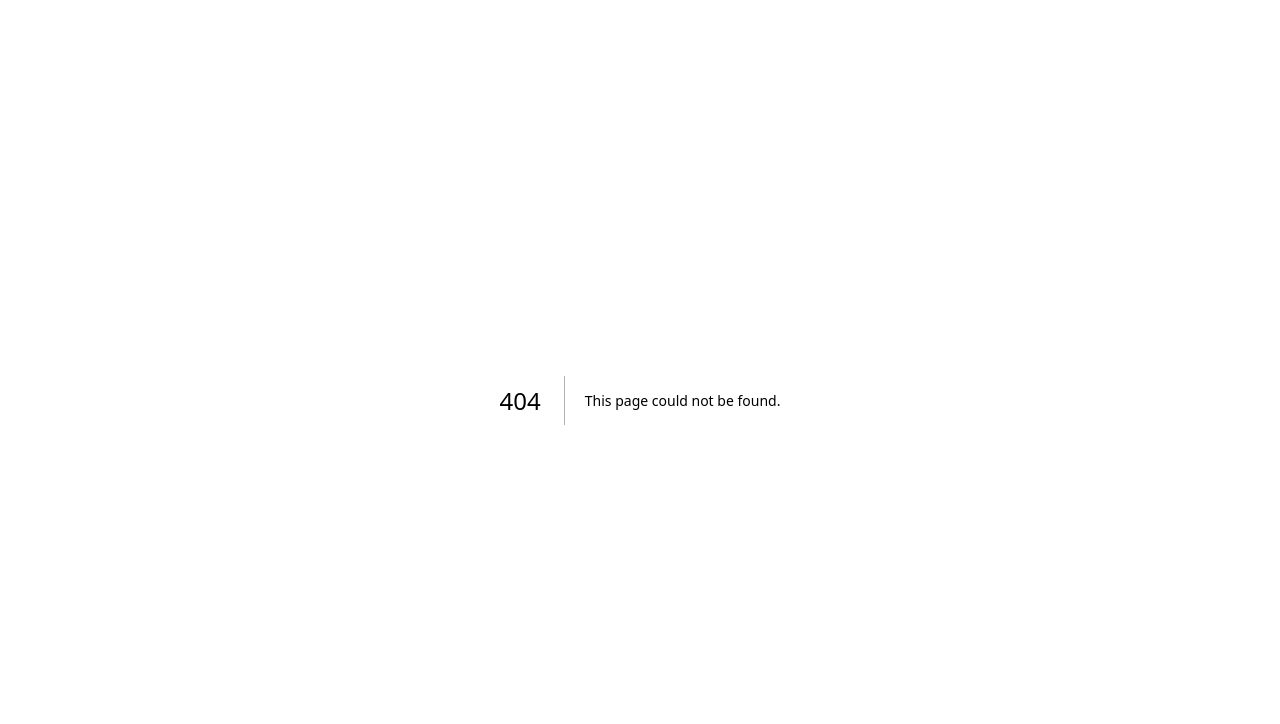
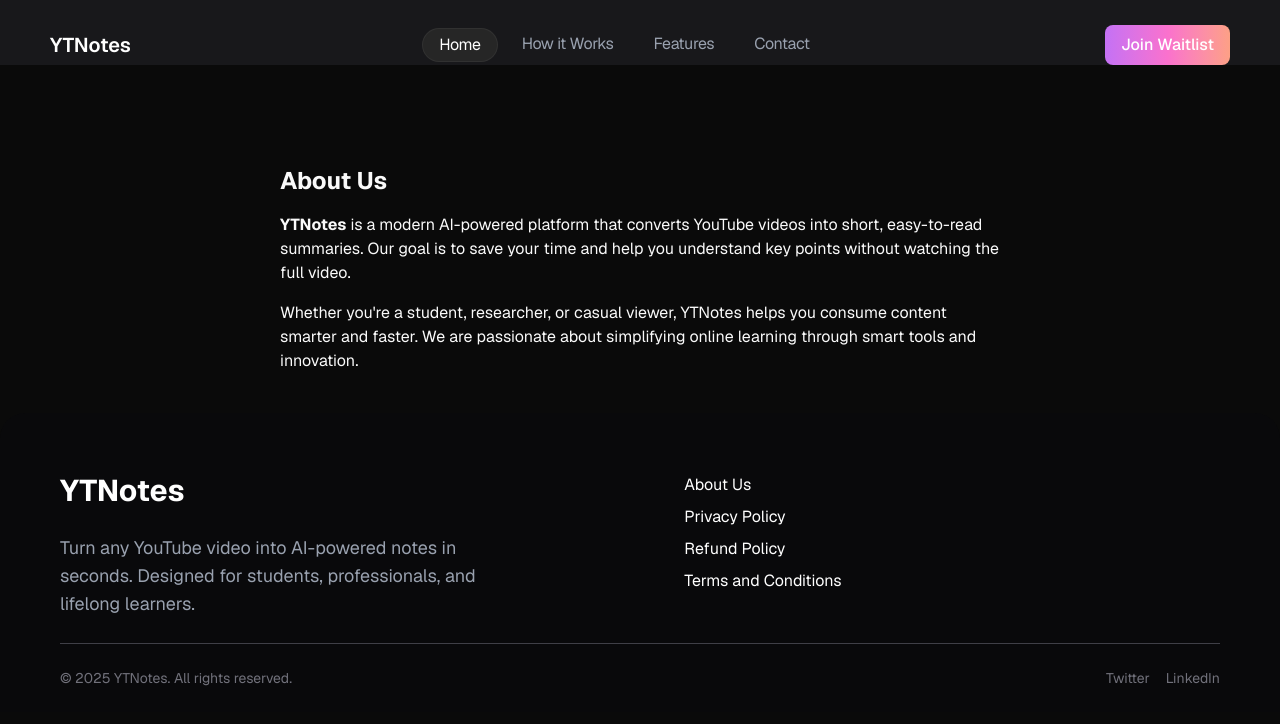
Before and after one commit to amarnath666/youtube_ai_agent, a Next.js app: page /about-us in a window 1280 px wide. Before the commit this address had no page. Shown: the top 724 px of the page. Built offline with nearby package versions, Linux system fonts and the light colour scheme.

Commit message:
added terms privacy refund pages

```diff
--- /dev/null
+++ b/app/about-us/page.tsx
@@ -0,0 +1,22 @@
+"use client";
+
+import HompageHeader from "@/components/HomepageHeader";
+import Footer from "@/components/ui/Footet";
+
+const AboutUs = () => (
+    <div><HompageHeader />
+  <div className="p-6 pt-[100px] max-w-3xl mx-auto">
+
+    <h1 className="text-2xl font-bold mb-4">About Us</h1>
+    <p className="mb-4">
+      <strong>YTNotes</strong> is a modern AI-powered platform that converts YouTube videos into short, easy-to-read summaries. Our goal is to save your time and help you understand key points without watching the full video.
+    </p>
+    <p className="mb-4">
+      Whether you're a student, researcher, or casual viewer, YTNotes helps you consume content smarter and faster. We are passionate about simplifying online learning through smart tools and innovation.
+    </p>
+  </div>
+  <Footer />
+  </div>
+);
+
+export default AboutUs;
--- a/app/dashboard/chat/[chatId]/page.tsx
+++ b/app/dashboard/chat/[chatId]/page.tsx
@@ -1,25 +1,13 @@
 "use client"
 
 import ChatInterface from "@/components/ChatInterface"
-import { api } from "@/convex/_generated/api"
-import { Id } from "@/convex/_generated/dataModel"
-import { getConvexClient } from "@/lib/convex"
-// import { auth } from "@clerk/nextjs/server"
-import { redirect } from "next/navigation"
 import { useEffect, useState } from "react"
 import axios from "axios"
-
-interface ChatPageParams {
-  params: {
-    chatId: Id<"chats">
-  }
-}
 
 const ChatPage =   ({
   params,
 }: any) => {
     const {chatId} =  params
-
     const [messages, setMessages] = useState<any>([])
 
     useEffect(() => {
@@ -30,25 +18,11 @@ const ChatPage =   ({
       }
       fetchMessages()
     }, []);
-
-    // const { userId } = await auth()
-
-    // if (!userId) {
-    //     redirect("/")
-    // }
-
-    // const convex = await getConvexClient()
-
-    // const initialMessages = await convex.query(api.messages.list , { chatId })
-
-    console.log("messages", messages)
   return (
     <div className="flex-1 overflow-hidden">
         <ChatInterface chatId={chatId} initialMessages={messages} />
     </div>
   )
-
-
 }
 
 export default ChatPage
--- /dev/null
+++ b/app/privacy-policy/page.tsx
@@ -0,0 +1,22 @@
+import HompageHeader from "@/components/HomepageHeader";
+import Footer from "@/components/ui/Footet";
+
+const PrivacyPolicy = () => (
+     <div><HompageHeader />
+  <div className="p-6 pt-[100px] max-w-3xl mx-auto">
+    <h1 className="text-2xl font-bold mb-4">Privacy Policy</h1>
+    <p className="mb-4">
+      At <strong>YTNotes</strong>, we value your privacy. We do not sell, share, or misuse your personal data. Any information collected (like your email or YouTube video URLs) is solely used to provide a better summarizing experience.
+    </p>
+    <p className="mb-4">
+      All summaries are generated using AI and are stored temporarily to ensure performance. We do not access, store, or track any private user content beyond the scope of the service.
+    </p>
+    <p className="mb-4">
+      By using YTNotes, you consent to our privacy practices. If you have concerns, please contact us at support@ytnotes.ai.
+    </p>
+  </div>
+  <Footer />
+  </div>
+);
+
+export default PrivacyPolicy;
--- /dev/null
+++ b/app/refund-policy/page.tsx
@@ -0,0 +1,19 @@
+import HompageHeader from "@/components/HomepageHeader";
+import Footer from "@/components/ui/Footet";
+
+const RefundPolicy = () => (
+    <div><HompageHeader />
+  <div className="p-6 pt-[100px] max-w-3xl mx-auto">
+    <h1 className="text-2xl font-bold mb-4">Refund Policy</h1>
+    <p className="mb-4">
+      At <strong>YTNotes</strong>, we aim to deliver high-quality summaries using advanced AI technology. Since our service is digital and accessible instantly, <strong>no refunds will be made</strong> under any circumstances.
+    </p>
+    <p className="mb-4">
+      Please make sure to review the features and demo before making a purchase or subscribing to a plan. If you encounter any issues, feel free to contact our support team at support@ytnotes.ai.
+    </p>
+  </div>
+  <Footer />
+  </div>
+);
+
+export default RefundPolicy;
--- /dev/null
+++ b/app/terms-and-conditions/page.tsx
@@ -0,0 +1,26 @@
+import HompageHeader from "@/components/HomepageHeader";
+import Footer from "@/components/ui/Footet";
+
+const TermsAndConditions = () => (
+    <div><HompageHeader />
+  <div className="p-6 pt-[100px] max-w-3xl mx-auto">
+    <h1 className="text-2xl font-bold mb-4">Terms and Conditions</h1>
+    <p className="mb-4">
+      By accessing and using <strong>YTNotes</strong>, you agree to comply with the following terms and conditions:
+    </p>
+    <ul className="list-disc pl-6 mb-4 space-y-2">
+      <li>You must not use the platform for any illegal or unauthorized purpose.</li>
+      <li>All summaries generated are for personal use only and may not be reproduced commercially.</li>
+      <li>YTNotes is not responsible for inaccuracies in summaries due to limitations of the source content or AI model.</li>
+      <li>We reserve the right to suspend or terminate accounts for misuse or policy violations.</li>
+      <li>All payments made are final; as stated in our Refund Policy, <strong>no refunds will be made</strong>.</li>
+    </ul>
+    <p className="mb-4">
+      If you do not agree to these terms, please discontinue use of the service.
+    </p>
+  </div>
+  <Footer />
+  </div>
+);
+
+export default TermsAndConditions;
--- a/components/HomepageHeader.tsx
+++ b/components/HomepageHeader.tsx
@@ -1,4 +1,4 @@
-
+"use client";
 import CustomButton from "./CustomButton"
 
 const HompageHeader = () => {
@@ -6,7 +6,7 @@ const HompageHeader = () => {
     <header>
     <nav className=" border-gray-200 px-4 lg:px-[50px] pt-[25px] bg-zinc-900 w-full">
         <div className="flex flex-wrap justify-between items-center mx-auto w-full">
-            <a href="https://flowbite.com" className="flex items-center">
+            <a href="/" className="flex items-center">
                 {/* <img src="https://flowbite.com/docs/images/logo.svg" className="mr-3 h-6 sm:h-9" alt="Flowbite Logo" /> */}
                 <span className="self-center text-xl font-semibold whitespace-nowrap dark:text-white mr-3">YTNotes</span>
             </a>
@@ -22,7 +22,7 @@ const HompageHeader = () => {
             <div className="hidden justify-between items-center w-full lg:flex lg:w-auto lg:order-1" id="mobile-menu-2">
                 <ul className="flex flex-col mt-4 tracking-tight lg:flex-row lg:space-x-2 lg:mt-0">
                     <li>
-                        <a href="#" className="block py-1 px-4 bg-neutral-800 text-white rounded-full border border-white/5     hover:bg-neutral-800  " aria-current="page">Home</a>
+                        <a href="/" className="block py-1 px-4 bg-neutral-800 text-white rounded-full border border-white/5     hover:bg-neutral-800  " aria-current="page">Home</a>
                     </li>
                     <li>
                         <a href="#" className="block border-white/5  text-gray-700   hover:bg-gray-50 lg:hover:bg-transparent  lg:hover:text-primary-700 py-1 px-4 dark:text-gray-400 lg:dark:hover:text-white dark:hover:bg-gray-700 dark:hover:text-white lg:dark:hover:bg-transparent dark:border-gray-700">How it Works</a>
--- a/components/ui/Footet.tsx
+++ b/components/ui/Footet.tsx
@@ -2,7 +2,20 @@ const Footer = () => {
   const links = [
     {
       title: "Product",
-      items: ["About", "Privacy Policy", "Refund Policy"],
+      items: [{
+        name: "About Us",
+        href: "/about-us",
+      }, {
+        name: "Privacy Policy",
+        href: "/privacy-policy",
+      }, {
+        name: "Refund Policy",
+        href: "/refund-policy",
+      }, {
+        name: "Terms and Conditions",
+        href: "/terms-and-conditions",
+      }],
+
     },
 
   ];
@@ -26,8 +39,13 @@ const Footer = () => {
 
               <ul className="space-y-2">
                 {section.items.map((link, index) => (
-                  <li key={index} className="hover:text-white transition-colors cursor-pointer">
-                    {link}
+                  <li key={index}>
+                    <a
+                      href={link.href}
+                      className="text-white hover:text-gray-300 transition-colors"
+                    >
+                      {link.name}
+                    </a>
                   </li>
                 ))}
               </ul>
```
